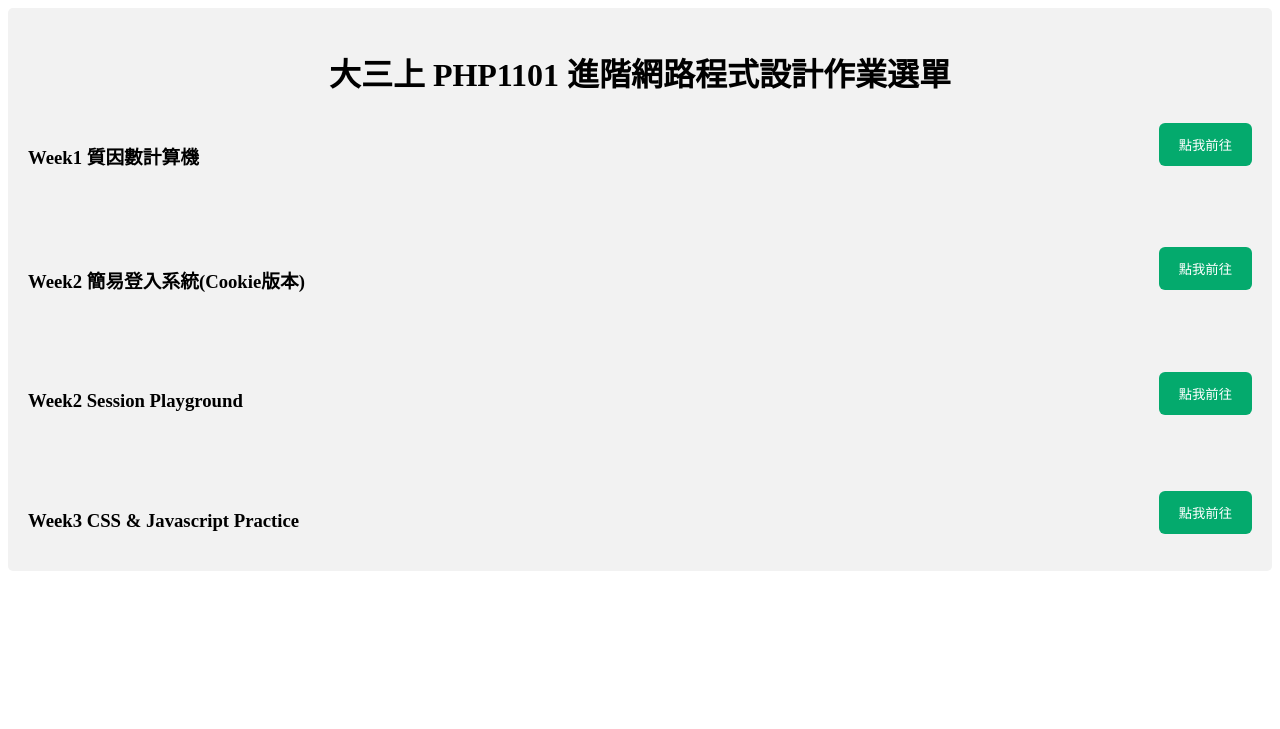
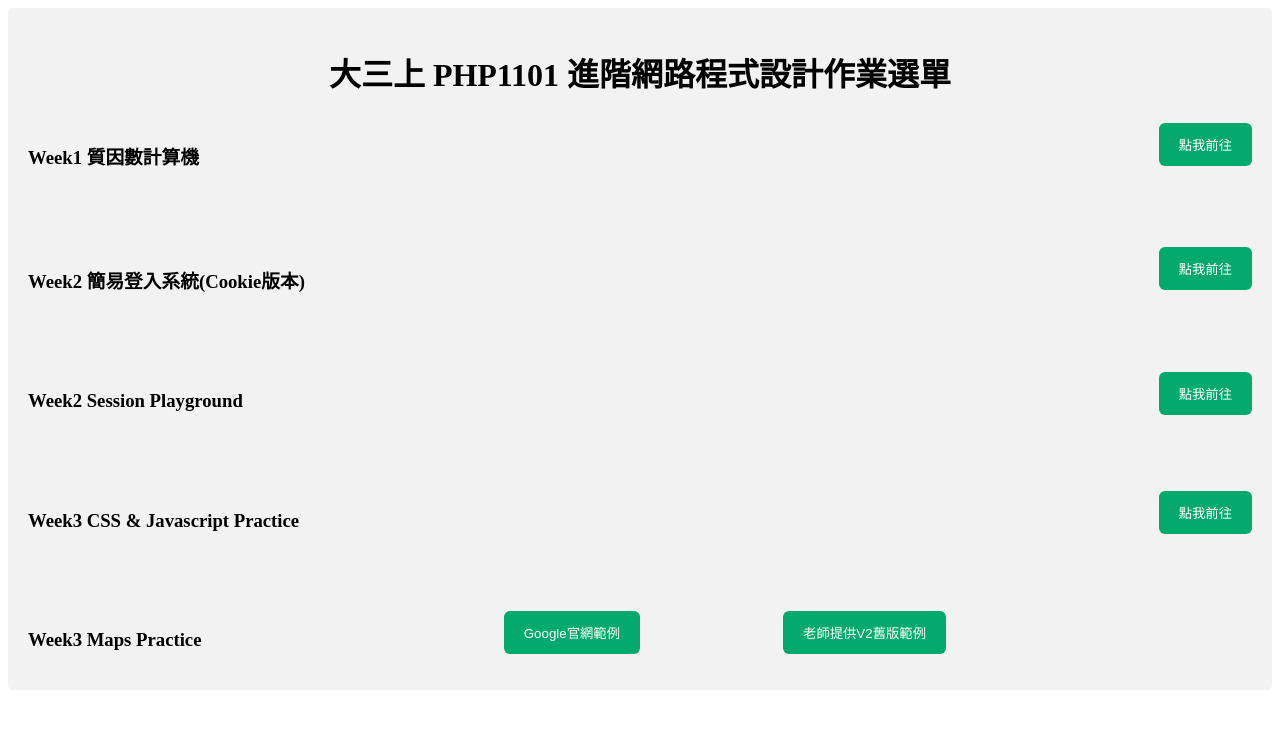
Before and after one commit to luckypig3400/PHP101_pratice_of_Advanced-Network-Programming, a PHP site: page / in a window 1280 px wide. Shown: the top 729 px of the page. Run offline with PHP 8.4, Linux system fonts and the light colour scheme.

Commit message:
add teacher's Google Maps v2 example

```diff
--- a/Week3_Maps/googleMaps.html
+++ b/Week3_Maps/googleMaps.html
@@ -16,6 +16,7 @@
 
         <!-- Async script executes immediately and must be after any DOM elements used in callback. -->
         <script src="https://maps.googleapis.com/maps/api/js?key=YOUR_API_KEY&callback=initMap&v=weekly" async></script>
+        <!-- https://developers.google.com/maps/gmp-get-started#enable-api-sdk -->
     </body>
 
 </html>
--- a/index.php
+++ b/index.php
@@ -61,6 +61,22 @@
                 </div>
             </form>
         </div>
+        <br><br><br>
+        <div class="row">
+            <div class="col-25">
+                <h3>Week3 Maps Practice</h3>
+            </div>
+            <form action="./Week3_Maps/googleMaps.html">
+                <div class="col-25">
+                    <input type="submit" value="Google官網範例">
+                </div>
+            </form>
+            <form action="./Week3_Maps/googleMaps_old_v2_example.html">
+                <div class="col-25">
+                    <input type="submit" value="老師提供V2舊版範例">
+                </div>
+            </form>
+        </div>
 
     </div>
 </body>
```
Also changed, not shown: Week3_Maps/googleMaps_old_v2_example.html (added, +48 -0 lines).
